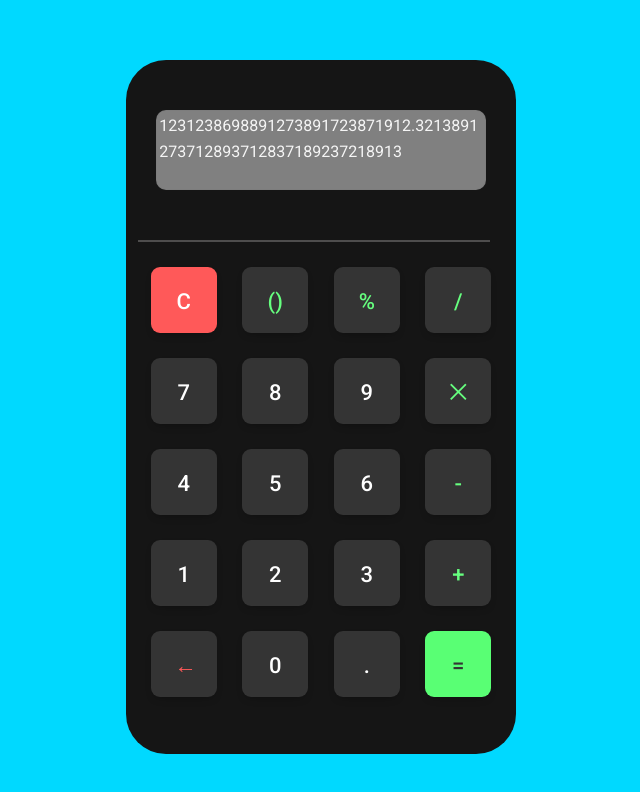
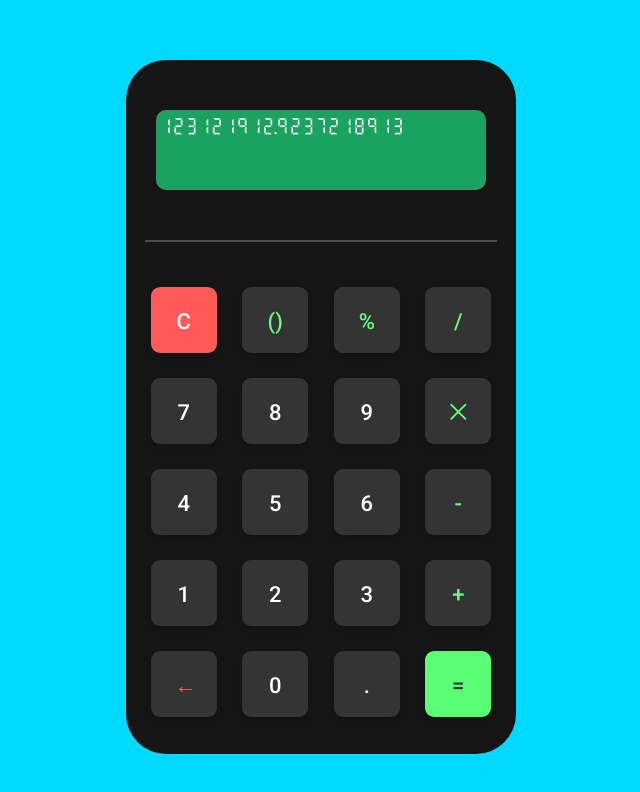
Before and after one commit to TahaJahani/software-engineering-lab-session1, a website: page index.html in a window 1280 px wide. Shown: the whole page, without its empty margins (319-959 px from the left). Drawn offline with Linux system fonts and the light colour scheme.

Commit message:
Change result text-input font and style

```diff
--- a/css/style.css
+++ b/css/style.css
@@ -14,7 +14,8 @@ body {
 .seperator-line{
     width: 352px;
     height: 0.1px;
-    /* margin: 172px auto auto auto; */
+    margin: auto;
+    margin-bottom: 20px;
     border: 1px solid #4E4D4D;
 }
 
@@ -75,9 +76,16 @@ body {
     color: #343434;
 }
 
+@font-face {
+    font-family: 'Digital Numbers Regular';
+    font-style: normal;
+    font-weight: normal;
+    src: local('Digital Numbers Regular'), url('../src/static/digital-numbers-cufonfonts-webfont/DigitalNumbers-Regular.woff') format('woff');
+}
+
 .calc-result{
     height: 80px;
-    background-color: grey;
+    background-color: #1aa260;
     text-align: left;
     border-radius: 10px;
     color: whitesmoke;
@@ -85,4 +93,5 @@ body {
     vertical-align: middle;
     margin: 50px auto 50px auto;
     resize: none;
+    font-family: 'Digital Numbers Regular';
 }
--- a/index.html
+++ b/index.html
@@ -17,6 +17,7 @@
       rel="stylesheet"
       href="https://fonts.googleapis.com/css2?family=Roboto:wght@300;400;500;700;900&display=swap"
     />
+    <link rel="preconnect" href="https://fonts.gstatic.com" crossorigin>
     <!-- MDB -->
     <link rel="stylesheet" href="css/mdb.min.css" />
     <link rel="stylesheet" href="css/style.css" />
@@ -24,7 +25,7 @@
   <body>
     <!-- Start your project here-->
     <div class="container-md text-center calc-body">
-      <textarea disabled type="text" id="fname" name="fname" class="calc-result">1231238698891273891723871912.3213891273712893712837189237218913</textarea>
+      <textarea disabled type="text" id="fname" name="fname" class="calc-result">123121912.9237218913</textarea>
       <div class="seperator-line"></div>
       <div class="grid-container">
         <button class="btn clear-btn">C</button>
```
Also changed, not shown: src/static/digital-numbers-cufonfonts-webfont/DigitalNumbers-Regular.woff (added), 1 other file.
